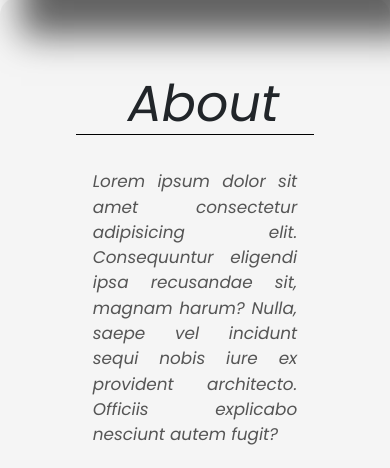
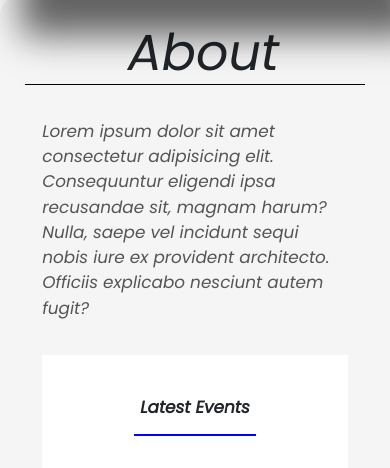
Before and after one commit to GaurAkshat1008/jueviole-grace.github.io, a plain HTML site: page index.html in a window 390 px wide. Shown: the part 458-926 px from the top of the page. Drawn offline with nearby package versions, Linux system fonts and the light colour scheme.

Commit message:
Update style.css

```diff
--- a/style.css
+++ b/style.css
@@ -223,16 +223,19 @@ height: 37vh;
   .container-content{
     margin: 0;
   }
+  .features{
+    padding: 0;
+  }
   .features h1{
     font-size: 6vh;
   text-align: center;
-
   }
   .features p{
     font-size: 2vh;
-  text-align: justify;
+  text-align: left;
 
   }
+
  .updates-container h3{
    font-size: 2vh;
   }
```
